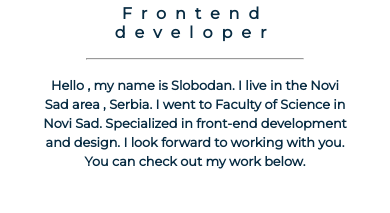
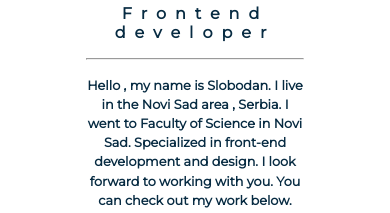
Before and after one commit to slobostep/Portfolio, a plain HTML site: page index.html in a window 390 px wide. Shown: the part 167-380 px from the top of the page. Drawn offline with nearby package versions, Linux system fonts and the light colour scheme; some packages are replaced by stand-ins of ours; a script that the page names is missing.

Commit message:
Update style.css

```diff
--- a/style.css
+++ b/style.css
@@ -414,12 +414,15 @@ footer hr{
         flex-direction: column;
         padding: 0;
     }
-    .main-page-text ,  .main-page-text p{
+    .main-page-text {
         width: 100% !important;
         display: flex;
         flex-direction: column;
         justify-content: center;
         align-items: center;
+        text-align: center;
+    }
+    .main-page-text p{
         text-align: center;
     }
     .buttons{
```
